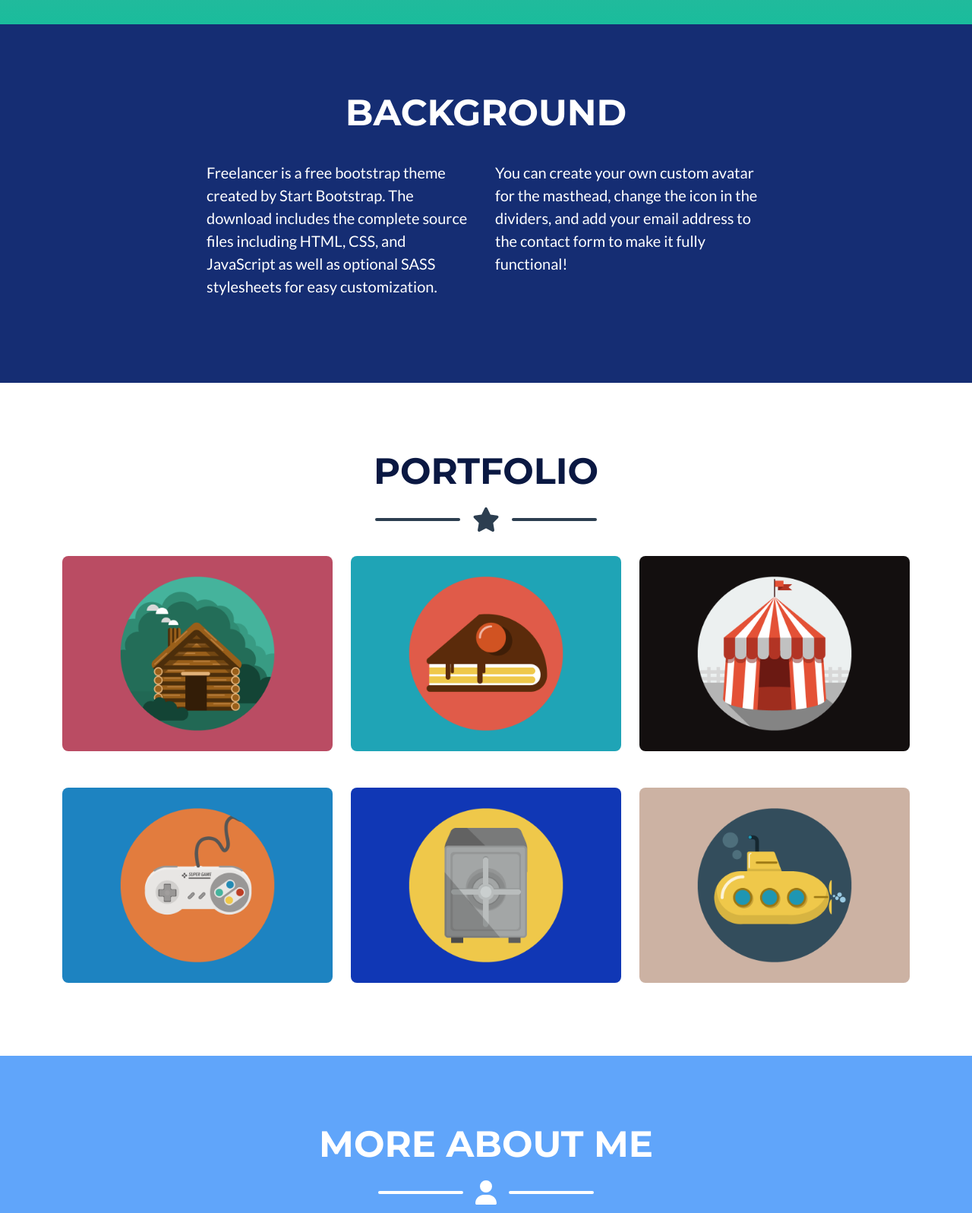
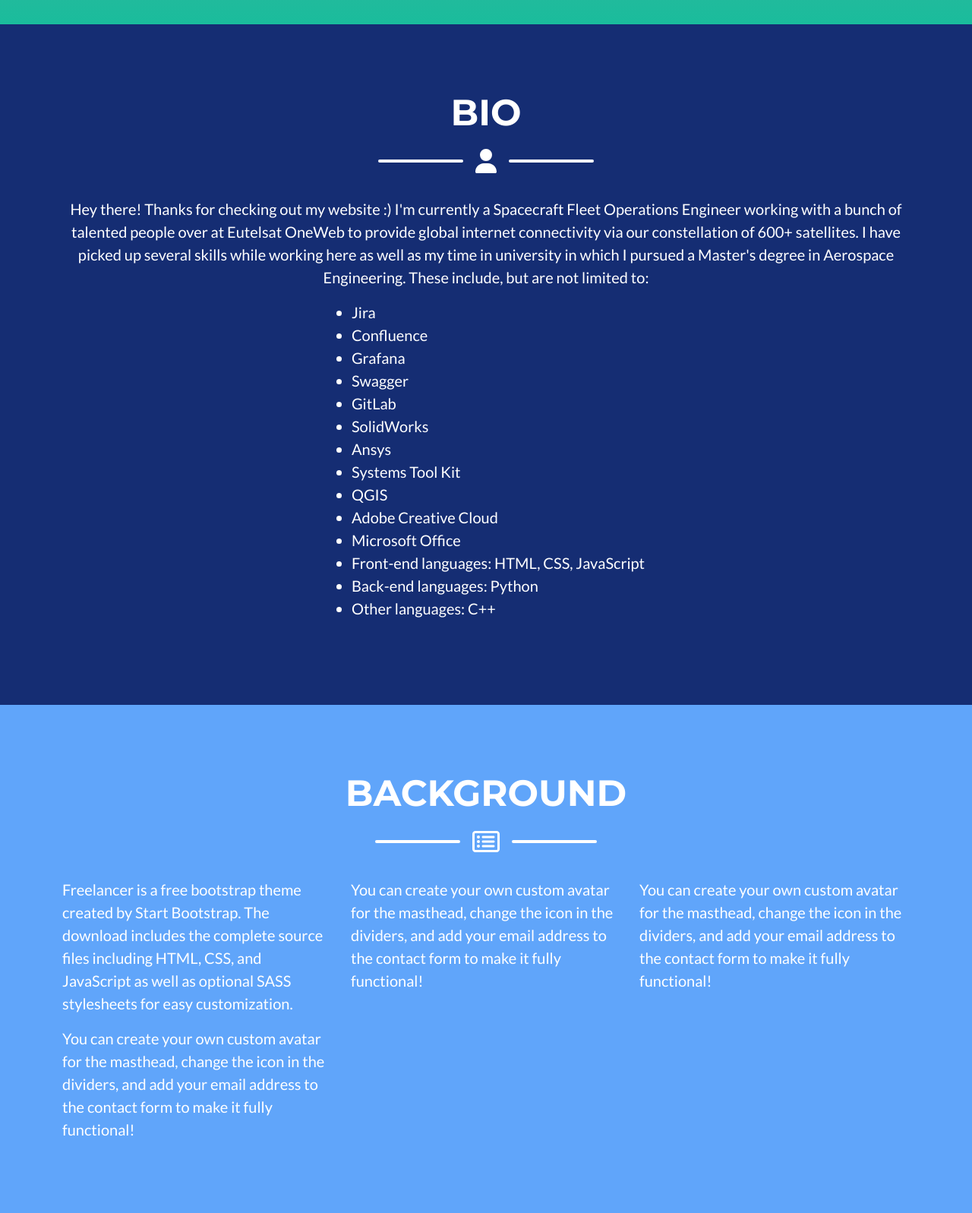
Before and after one commit to Jordanjiun/portfolio, a plain HTML site: page index.html in a window 1280 px wide. Shown: the part 640-2237 px from the top of the page at 76% size. Drawn offline with nearby package versions, Linux system fonts and the light colour scheme; grey boxes are pictures that could not be loaded.

Commit message:
Fixed navbar and added bio section

```diff
--- a/index.html
+++ b/index.html
@@ -7,7 +7,7 @@
         <meta name="author" content="" />
         <title>Jordan Tay</title>
         <!-- Favicon-->
-        <link rel="icon" type="image/x-icon" href="assets/favicon.ico" />
+        <link rel="icon" type="image/x-icon" href="assets/rocket-solid.svg" />
         <!-- Font Awesome icons (free version)-->
         <script src="https://use.fontawesome.com/releases/v6.3.0/js/all.js" crossorigin="anonymous"></script>
         <!-- Google fonts-->
@@ -27,6 +27,7 @@
                 </button>
                 <div class="collapse navbar-collapse" id="navbar-responsive">
                     <ul class="navbar-nav ms-auto">
+                        <li class="nav-item mx-0 mx-lg-1"><a class="nav-link py-3 px-0 px-lg-3 rounded" href="#bio">Bio</a></li>
                         <li class="nav-item mx-0 mx-lg-1"><a class="nav-link py-3 px-0 px-lg-3 rounded" href="#background">Background</a></li>
                         <li class="nav-item mx-0 mx-lg-1"><a class="nav-link py-3 px-0 px-lg-3 rounded" href="#portfolio">Portfolio</a></li>
                         <li class="nav-item mx-0 mx-lg-1"><a class="nav-link py-3 px-0 px-lg-3 rounded" href="#about">More About Me</a></li>
@@ -51,15 +52,58 @@
                 <p class="masthead-subheading font-weight-light mb-0">Spacecraft Fleet Operations Engineer • Full-Stack Developer • Project Manager</p>
             </div>
         </header>
+        <!-- Bio Section-->
+        <section class="page-section bg-info text-white mb-auto" id="bio">
+            <div class="container">
+                <!-- Bio Section Heading-->
+                <h2 class="page-section-heading text-center text-uppercase text-white">Bio</h2>
+                <!-- Icon Divider-->
+                <div class="divider-custom divider-light">
+                    <div class="divider-custom-line"></div>
+                    <div class="divider-custom-icon"><i class="fa-solid fa-user"></i></div>
+                    <div class="divider-custom-line"></div>
+                </div>
+                <!-- Bio Section Content-->
+                <div class="row">
+                    <div class="col-lg-12 text-center"><p class="lead">Hey there! Thanks for checking out my website :) I'm currently a Spacecraft Fleet Operations Engineer working with a bunch of talented people over at Eutelsat OneWeb to provide global internet connectivity via our constellation of 600+ satellites.
+                         I have picked up several skills while working here as well as my time in university in which I pursued a Master's degree in Aerospace Engineering. These include, but are not limited to:</p></div>
+                         <div class="col-lg-12 me-auto text-center">
+                            <ul class="lead ul-custom">
+                                <li>Jira</li>
+                                <li>Confluence</li>
+                                <li>Grafana</li>
+                                <li>Swagger</li>
+                                <li>GitLab</li>
+                                <li>SolidWorks</li>
+                                <li>Ansys</li>
+                                <li>Systems Tool Kit</li>
+                                <li>QGIS</li>
+                                <li>Adobe Creative Cloud</li>
+                                <li>Microsoft Office</li>
+                                <li>Front-end languages: HTML, CSS, JavaScript</li>
+                                <li>Back-end languages: Python</li>
+                                <li>Other languages: C++</li>
+                            </ul>
+                        </div>
+                </div>
+            </div>
+        </section>
         <!-- Background Section-->
-                <section class="page-section bg-info text-white mb-0" id="background">
+            <section class="page-section bg-primary text-white mb-auto" id="background">
                 <div class="container">
-                        <!-- About Section Heading-->
+                    <!-- Background Section Heading-->
                     <h2 class="page-section-heading text-center text-uppercase text-white">Background</h2>
-                        <div class="divider-custom divider-light"></div>
-                        <!-- About Section Content-->
+                    <!-- Icon Divider-->
+                    <div class="divider-custom divider-light">
+                        <div class="divider-custom-line"></div>
+                        <div class="divider-custom-icon"><i class="fa-regular fa-rectangle-list"></i></div>
+                        <div class="divider-custom-line"></div>
+                    </div>
+                    <!-- Background Section Content-->
                     <div class="row">
                         <div class="col-lg-4 ms-auto"><p class="lead">Freelancer is a free bootstrap theme created by Start Bootstrap. The download includes the complete source files including HTML, CSS, and JavaScript as well as optional SASS stylesheets for easy customization.</p></div>
+                        <div class="col-lg-4 me-auto"><p class="lead">You can create your own custom avatar for the masthead, change the icon in the dividers, and add your email address to the contact form to make it fully functional!</p></div>
+                        <div class="col-lg-4 me-auto"><p class="lead">You can create your own custom avatar for the masthead, change the icon in the dividers, and add your email address to the contact form to make it fully functional!</p></div>
                         <div class="col-lg-4 me-auto"><p class="lead">You can create your own custom avatar for the masthead, change the icon in the dividers, and add your email address to the contact form to make it fully functional!</p></div>
                     </div>
                 </div>
@@ -142,7 +186,7 @@
                 <!-- Icon Divider-->
                 <div class="divider-custom divider-light">
                     <div class="divider-custom-line"></div>
-                    <div class="divider-custom-icon"><i class="fa-solid fa-user"></i></div>
+                    <div class="divider-custom-icon"><i class="fa-solid fa-magnifying-glass"></i></div>
                     <div class="divider-custom-line"></div>
                 </div>
                 <!-- About Section Content-->
@@ -159,7 +203,6 @@
                     <!-- Footer Social Icons-->
                     <div class="col-lg-4 mb-5 mb-lg-0">
                         <h4 class="text-uppercase mb-4">My Platforms</h4>
-                        <a class="btn btn-outline-light btn-social mx-1" href="https://www.facebook.com/jordan.tayjiun/"><i class="fab fa-fw fa-facebook-f"></i></a>
                         <a class="btn btn-outline-light btn-social mx-1" href="https://www.linkedin.com/in/jiun-tay/"><i class="fab fa-fw fa-linkedin-in"></i></a>
                         <a class="btn btn-outline-light btn-social mx-1" href="https://github.com/Jordanjiun"><i class="fa-brands fa-github"></i></a>
                     </div>
```
Also changed, not shown: assets/rocket-solid.svg (added), css/styles.css. Lines whose indentation alone changed are shown as unchanged.
